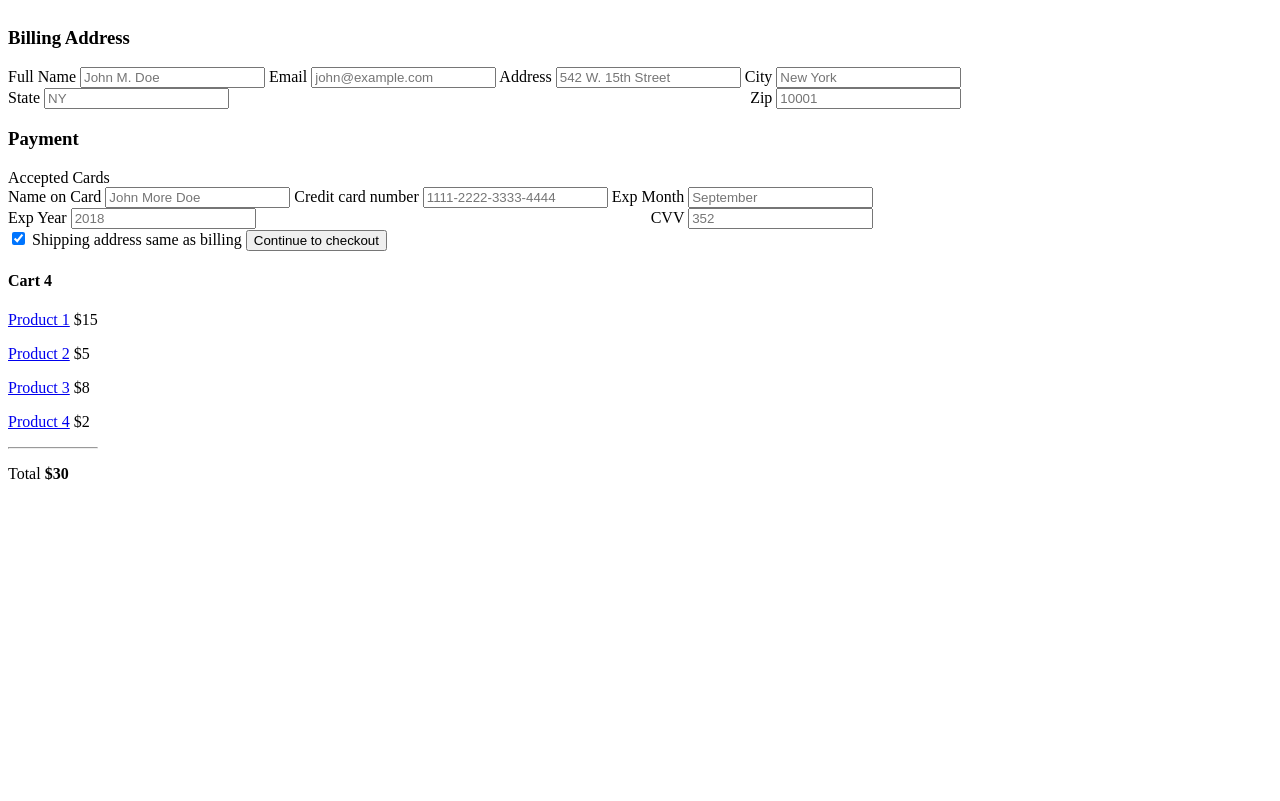
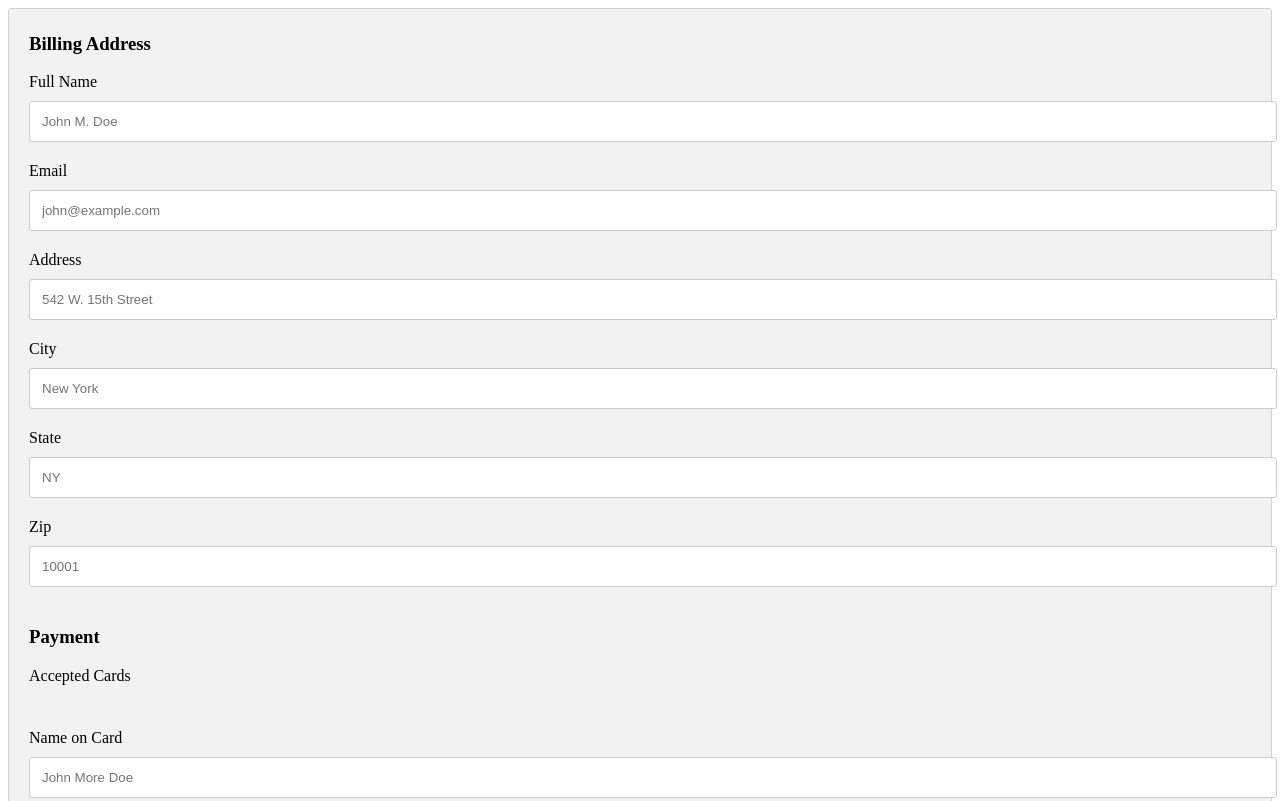
Before and after one commit to clairekelley-23/art1, a plain HTML site: page checkout.html in a window 1280 px wide. Shown: the top 801 px of the page. Drawn offline with Linux system fonts and the light colour scheme.

Commit message:
Added checkout html page with the css

```diff
--- a/main.css
+++ b/main.css
@@ -35,3 +35,89 @@ header{
 footer{
     text-align: center;
 }
+
+.row {
+    display: -ms-flexbox; /* IE10 */
+    display: flex;
+    -ms-flex-wrap: wrap; /* IE10 */
+    flex-wrap: wrap;
+    margin: 0 -16px;
+  }
+
+  .col-25 {
+    -ms-flex: 25%; /* IE10 */
+    flex: 25%;
+  }
+
+  .col-50 {
+    -ms-flex: 50%; /* IE10 */
+    flex: 50%;
+  }
+
+  .col-75 {
+    -ms-flex: 75%; /* IE10 */
+    flex: 75%;
+  }
+
+  .col-25,
+  .col-50,
+  .col-75 {
+    padding: 0 16px;
+  }
+
+  .container {
+    background-color: #f2f2f2;
+    padding: 5px 20px 15px 20px;
+    border: 1px solid lightgrey;
+    border-radius: 3px;
+  }
+
+  input[type=text] {
+    width: 100%;
+    margin-bottom: 20px;
+    padding: 12px;
+    border: 1px solid #ccc;
+    border-radius: 3px;
+  }
+
+  label {
+    margin-bottom: 10px;
+    display: block;
+  }
+
+  .icon-container {
+    margin-bottom: 20px;
+    padding: 7px 0;
+    font-size: 24px;
+  }
+
+  .btn {
+    background-color: #04AA6D;
+    color: white;
+    padding: 12px;
+    margin: 10px 0;
+    border: none;
+    width: 100%;
+    border-radius: 3px;
+    cursor: pointer;
+    font-size: 17px;
+  }
+
+  .btn:hover {
+    background-color: #45a049;
+  }
+
+  span.price {
+    float: right;
+    color: grey;
+  }
+
+  /* Responsive layout - when the screen is less than 800px wide, make the two columns stack on top of each other instead of next to each other (and change the direction - make the "cart" column go on top) */
+  @media (max-width: 800px) {
+    .row {
+      flex-direction: column-reverse;
+    }
+    .col-25 {
+      margin-bottom: 20px;
+    }
+  }
```
Also changed, not shown: contact.html (+3 -0 lines).
